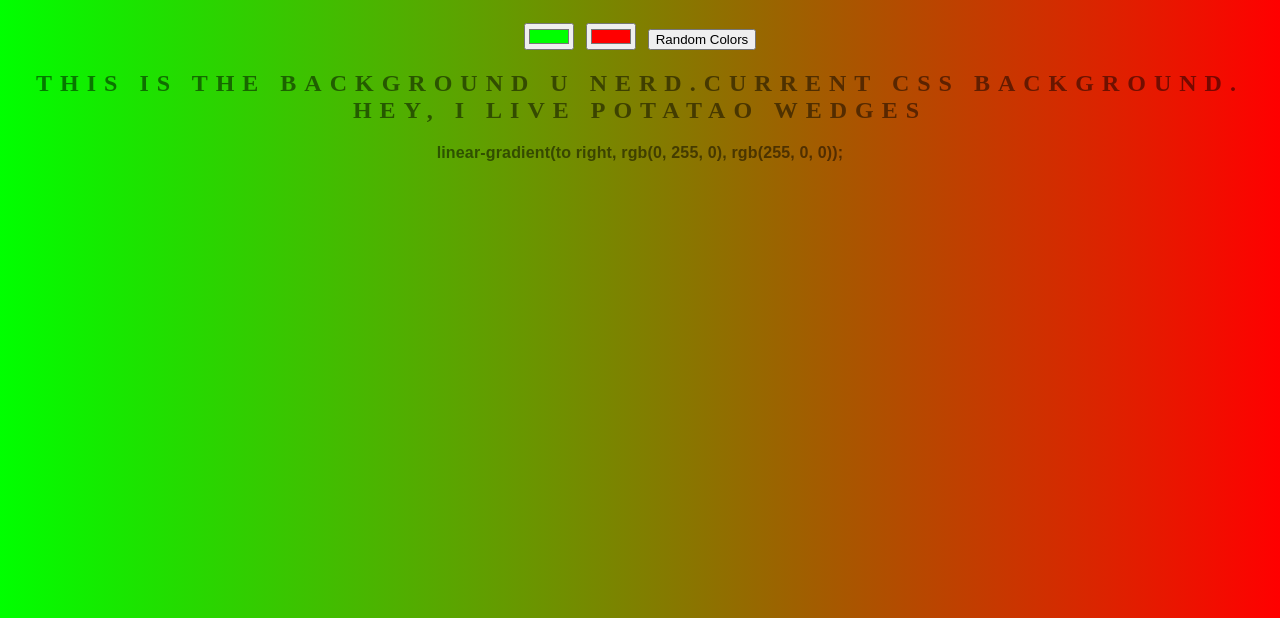
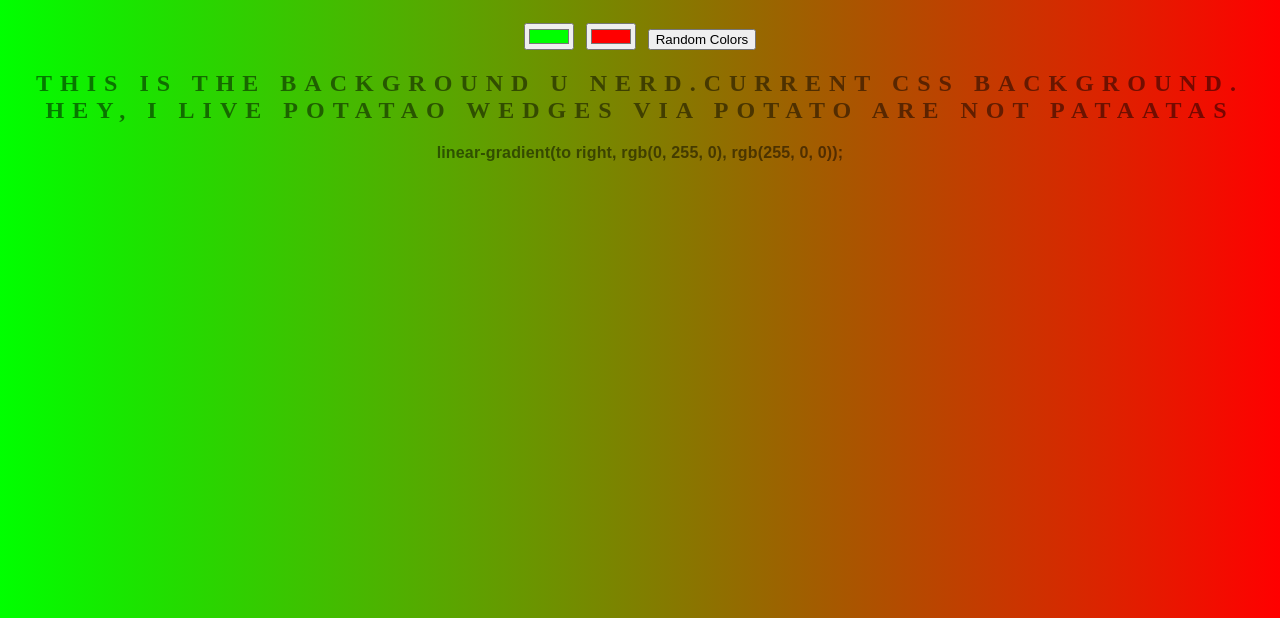
Before and after one commit to moabz49/background-generator, a plain HTML site: page index.html in a window 1280 px wide. Shown: the part 182-800 px from the top of the page. Drawn offline with Linux system fonts and the light colour scheme.

Commit message:
potato description updated

```diff
--- a/index.html
+++ b/index.html
@@ -10,7 +10,7 @@
       <input class="color1" type="color" value="#00ff00">
       <input class="color2" type="color" value="#ff0000">
       <button id="random-btn">Random Colors</button>
-      <h2>This is the background u nerd.Current CSS Background. Hey, i live potatao wedges</h2>
+      <h2>This is the background u nerd.Current CSS Background. Hey, i live potatao wedges via potato are not PATAATAS</h2>
       <h3></h3>
       <script type="text/javascript" src="script.js">
 
```
